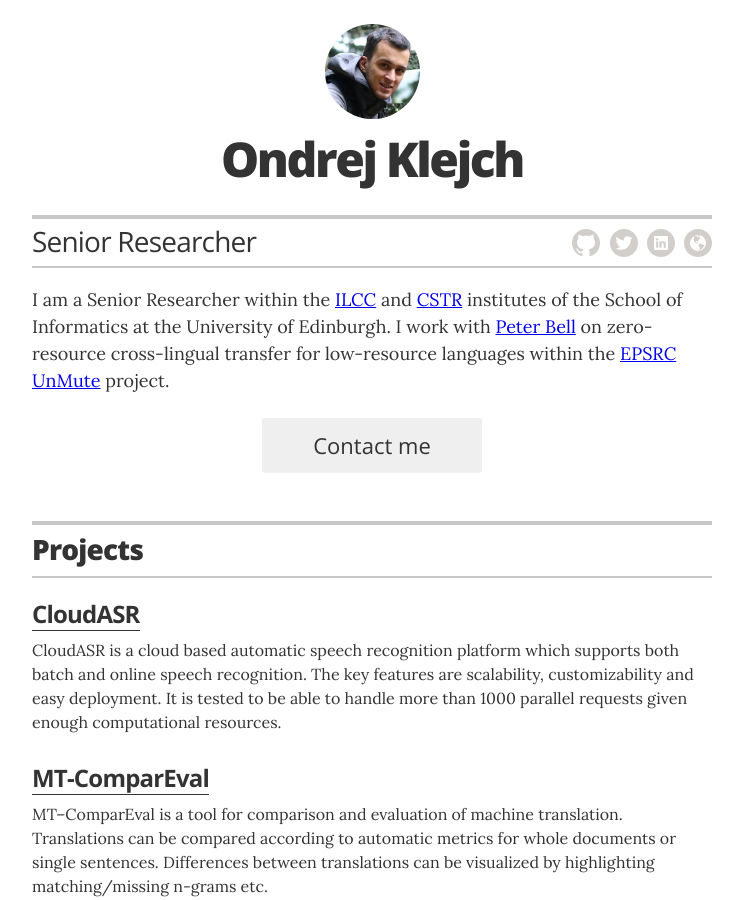
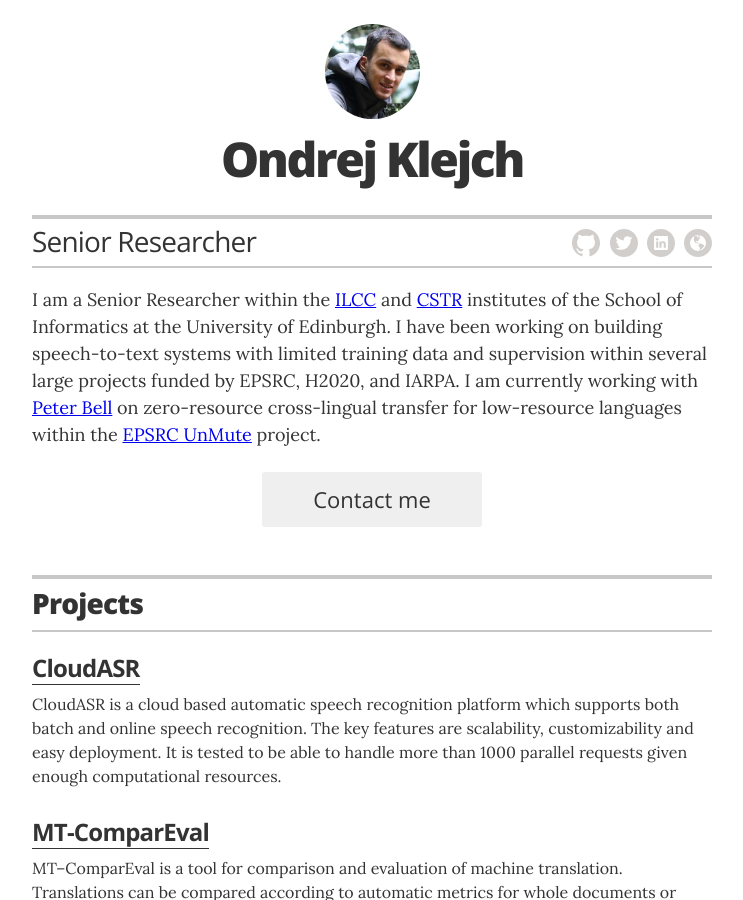
Before and after one commit to ondrejklejch/ondrejklejch.github.io, a Jekyll site: the page built from index.html, in a window 1280 px wide and 900 px high. Shown: the whole window, without its empty margins (268-1011 px from the left). Built offline with Jekyll 4.4.1, drawn with Linux system fonts in a browser that asks for light colours.

Commit message:
Bio updated.

```diff
--- a/_config.yml
+++ b/_config.yml
@@ -18,7 +18,7 @@
 
 resume_header_intro: "
   <p>
-    I am a Senior Researcher within the <a href='http://www.ilcc.inf.ed.ac.uk'>ILCC</a> and <a href='http://www.cstr.ed.ac.uk/'>CSTR</a> institutes of the School of Informatics at the University of Edinburgh. I work with <a href='http://homepages.inf.ed.ac.uk/pbell1/'>Peter Bell</a> on zero-resource cross-lingual transfer for low-resource languages within the <a href='https://unmute.tech'>EPSRC UnMute</a> project.
+    I am a Senior Researcher within the <a href='http://www.ilcc.inf.ed.ac.uk'>ILCC</a> and <a href='http://www.cstr.ed.ac.uk/'>CSTR</a> institutes of the School of Informatics at the University of Edinburgh.  I have been working on building speech-to-text systems with limited training data and supervision within several large projects funded by EPSRC, H2020, and IARPA. I am currently working with <a href='http://homepages.inf.ed.ac.uk/pbell1/'>Peter Bell</a> on zero-resource cross-lingual transfer for low-resource languages within the <a href='https://unmute.tech'>EPSRC UnMute</a> project.
   </p>"
 
 # Decide which sections to use
```
